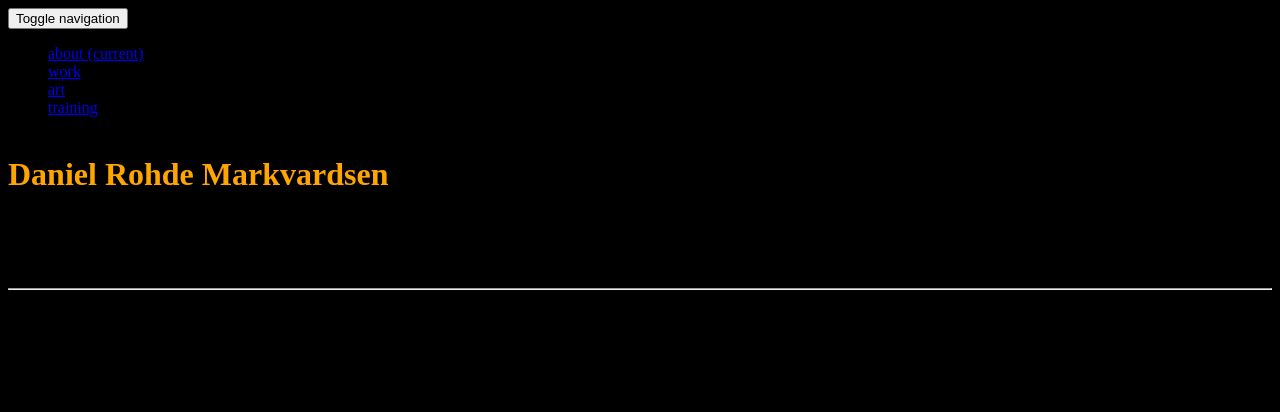
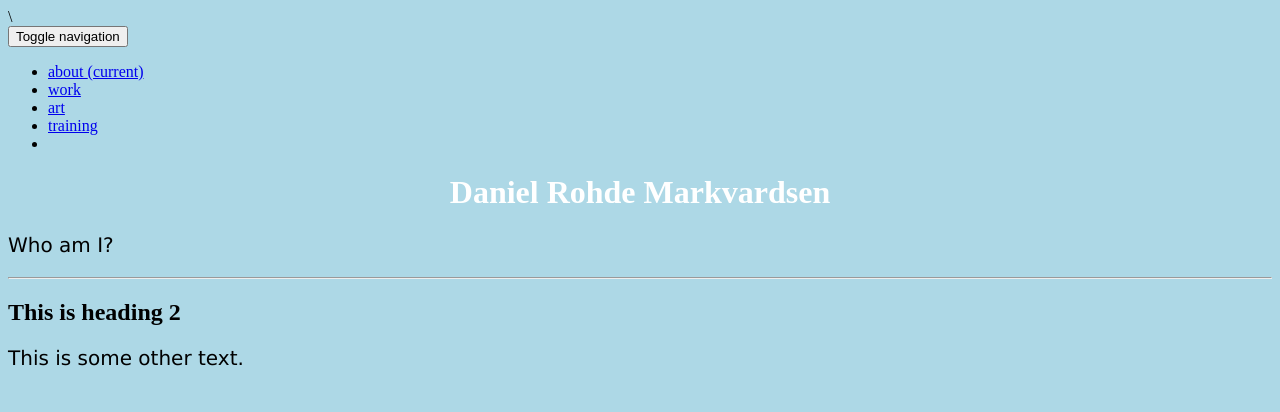
Before and after one commit to DanielRM01/DanielRM01.github.io, a plain HTML site: page index.html in a window 1280 px wide. Drawn offline with Linux system fonts and the light colour scheme.

Commit message:
CSS connection

```diff
--- a/index.html
+++ b/index.html
@@ -5,9 +5,13 @@
     <meta name="viewport" content="width=device-width, initial-scale=1.0">
     <title>Document</title>
 </head>
-<body style="background-color:black;">
 
-    <!-- Kindly stolen from mortenhannemose.github.io-->
+<!-- Link to CSS file -->
+\<link rel="stylesheet" href="style.css">
+
+<body>
+
+<!-- Kindly stolen from mortenhannemose.github.io-->
 <header>
     <nav id="navbar" class="navbar navbar-light navbar-expand-sm fixed-top" role="navigation"> <div class="container"> <button class="navbar-toggler collapsed ml-auto" type="button" data-toggle="collapse" data-target="#navbarNav" aria-controls="navbarNav" aria-expanded="false" aria-label="Toggle navigation"> <span class="sr-only">Toggle navigation</span> <span class="icon-bar top-bar"></span> <span class="icon-bar middle-bar"></span> <span class="icon-bar bottom-bar"></span> </button> <div class="collapse navbar-collapse text-right" id="navbarNav"> <ul class="navbar-nav ml-auto flex-nowrap"> <li class="nav-item active">
         <a class="nav-link" href="/">about <span class="sr-only">(current)</span> </a> </li> <li class="nav-item ">
@@ -17,13 +21,12 @@
 </header>
 
     <!-- Heading and paragraph -->
-    <h1 style="color:orange;">
+    <h1>
         <b>Daniel</b> Rohde Markvardsen
     </h1>
-    <p style="font-family:verdana;">
-        I have now been dedicating myself to my own website on Notion for some time and have had great pleasure in all its utilities.
-        Figured I would pursue myself in getting to know webdevelopement better and therefore slowly and steadily transition all my work over the years from notion to this personal website.
-        Let's see how much learning this will bring \smiley.
+
+    <p>
+        Who am I?
     </p>
 
     <hr>
--- /dev/null
+++ b/style.css
@@ -0,0 +1,13 @@
+body {
+  background-color: lightblue;
+}
+
+h1 {
+  color: white;
+  text-align: center;
+}
+
+p {
+  font-family: verdana;
+  font-size: 20px;
+}
```
Also changed, not shown: web.css (deleted).
